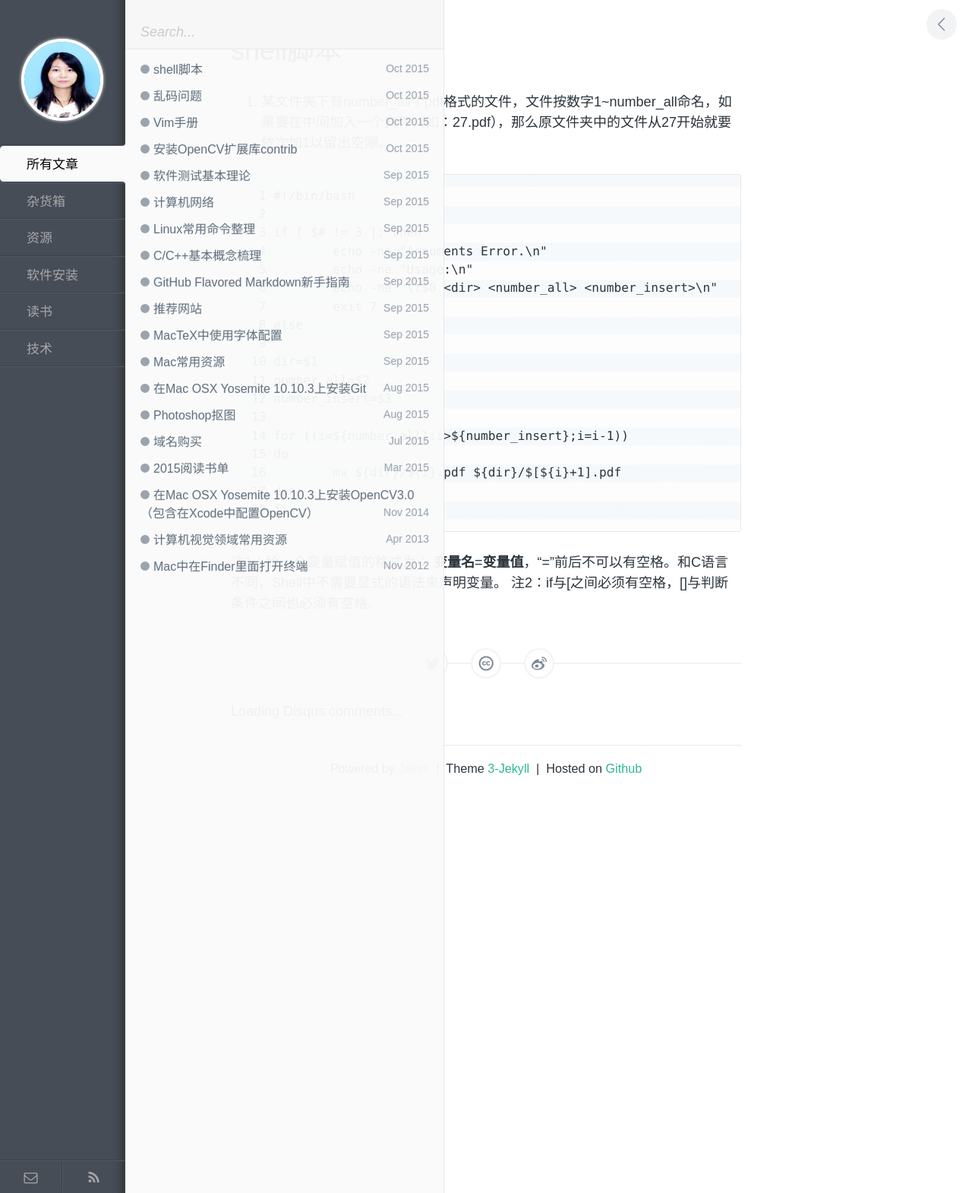
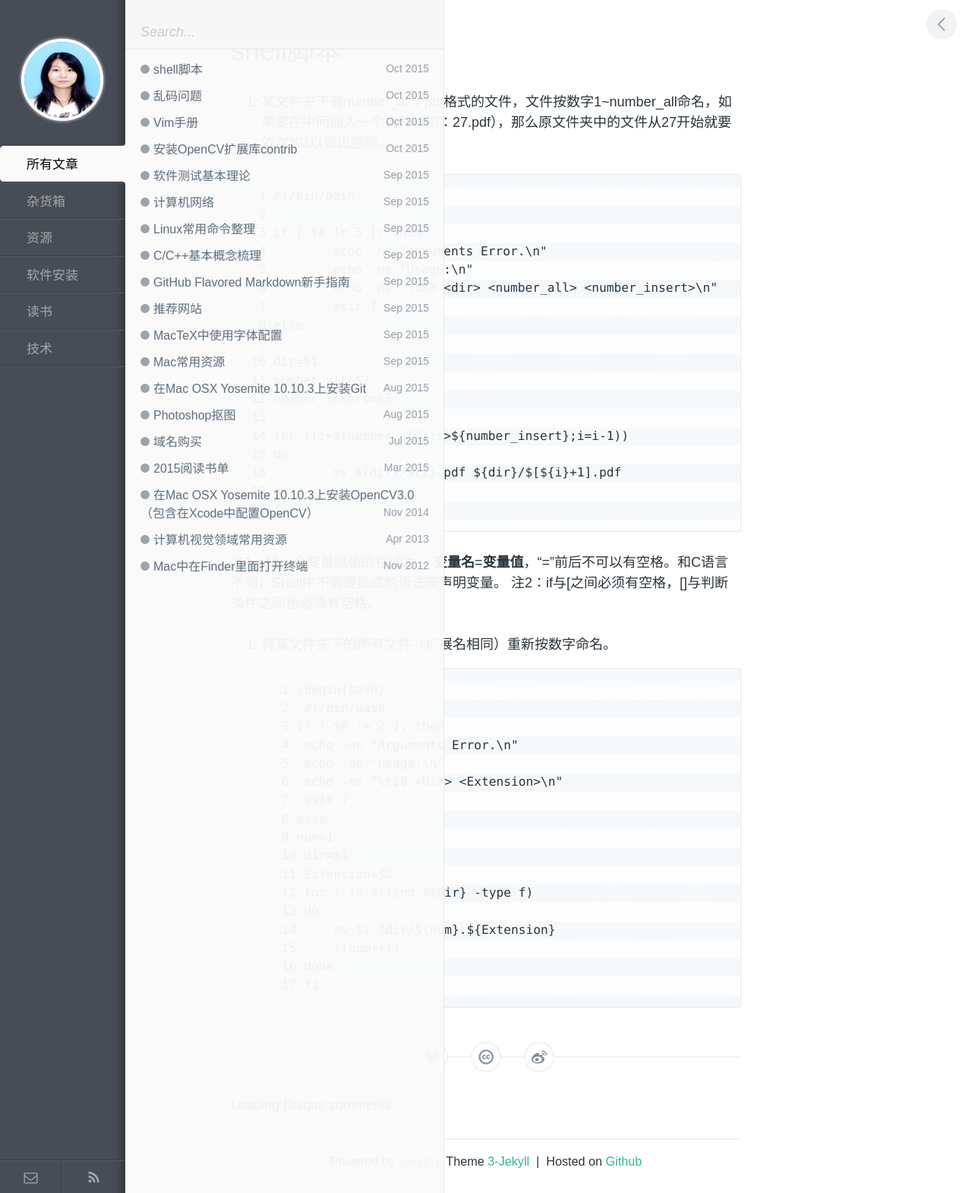
Before and after one commit to zhuyafei/zhuyafei.github.io, a Jekyll site: the page built from _posts/tech/2015-10-06-Shell-Scripts.md, in a window 1280 px wide. Shown: the whole page at 76% size. Built offline with Jekyll 4.4.1, drawn with Linux system fonts in a browser that asks for light colours; comment, search, counter and statistics services are not loaded.

Commit message:
Modify 2015-10-06-Shell-Scripts.md

````diff
--- a/_posts/tech/2015-10-06-Shell-Scripts.md
+++ b/_posts/tech/2015-10-06-Shell-Scripts.md
@@ -29,3 +29,24 @@ category: 技术
 注1：给一个变量赋值的格式为：
 **变量名**=**变量值**，“=”前后不可以有空格。和C语言不同，Shell中不需要显式的语法来声明变量。
 注2：if与[之间必须有空格，[]与判断条件之间也必须有空格。
+
+2. 将某文件夹下的所有文件（扩展名相同）重新按数字命名。
+```Bash
+ 1 \begin{bash}
+ 2  #!/bin/bash
+ 3 if [ $# != 2 ]; then
+ 4 	echo -ne "Arguments Error.\n"
+ 5 	echo -ne "Usage:\n"
+ 6 	echo -ne "\t$0 <Dir> <Extension>\n"
+ 7 	exit 7
+ 8 else
+ 9 num=1
+ 10 dir=$1
+ 11 Extension=$2
+ 12 for i in $(find ${dir} -type f)
+ 13 do
+ 14 	mv $i $dir/${num}.${Extension}
+ 15 	((num++))
+ 16 done
+ 17 fi
+```
````
